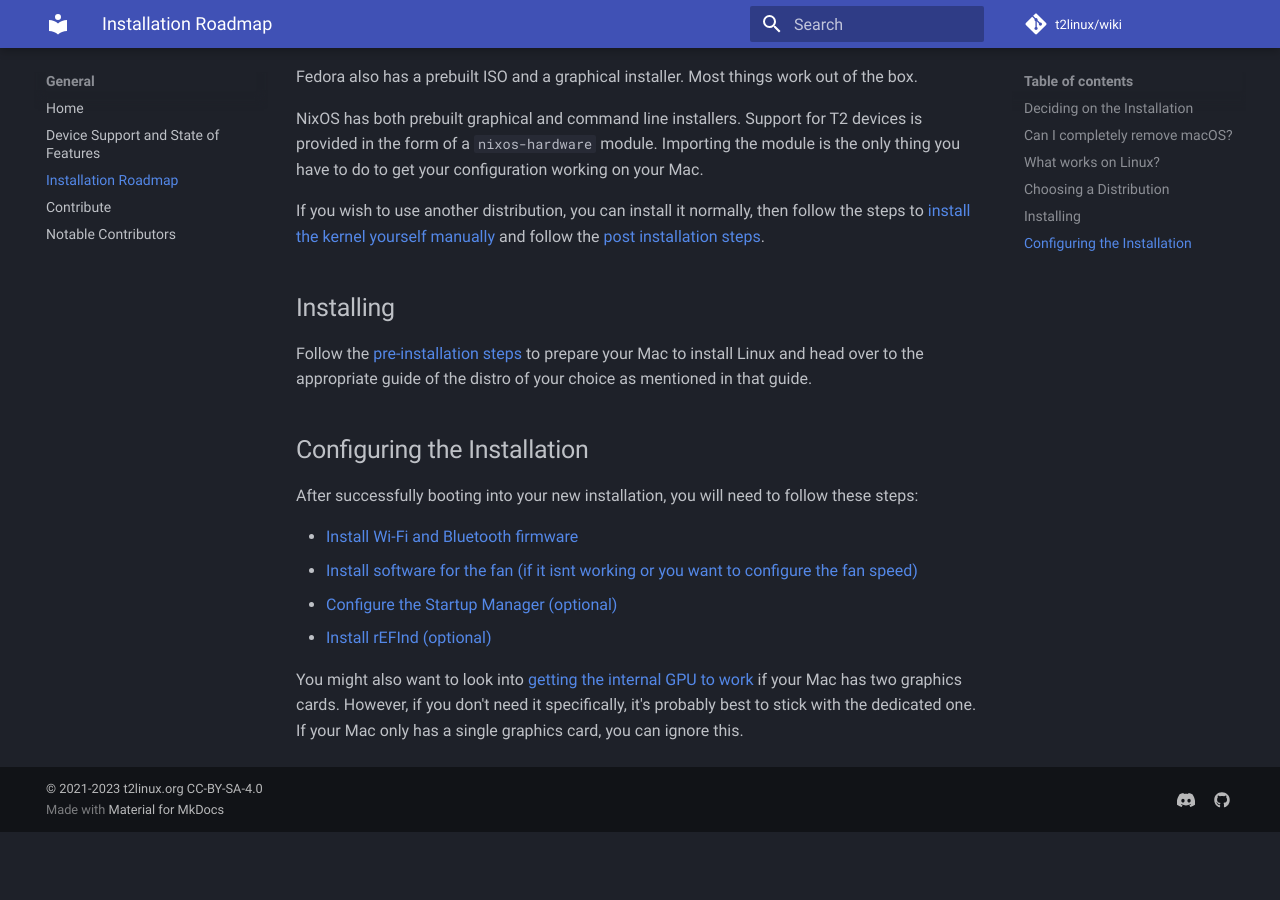
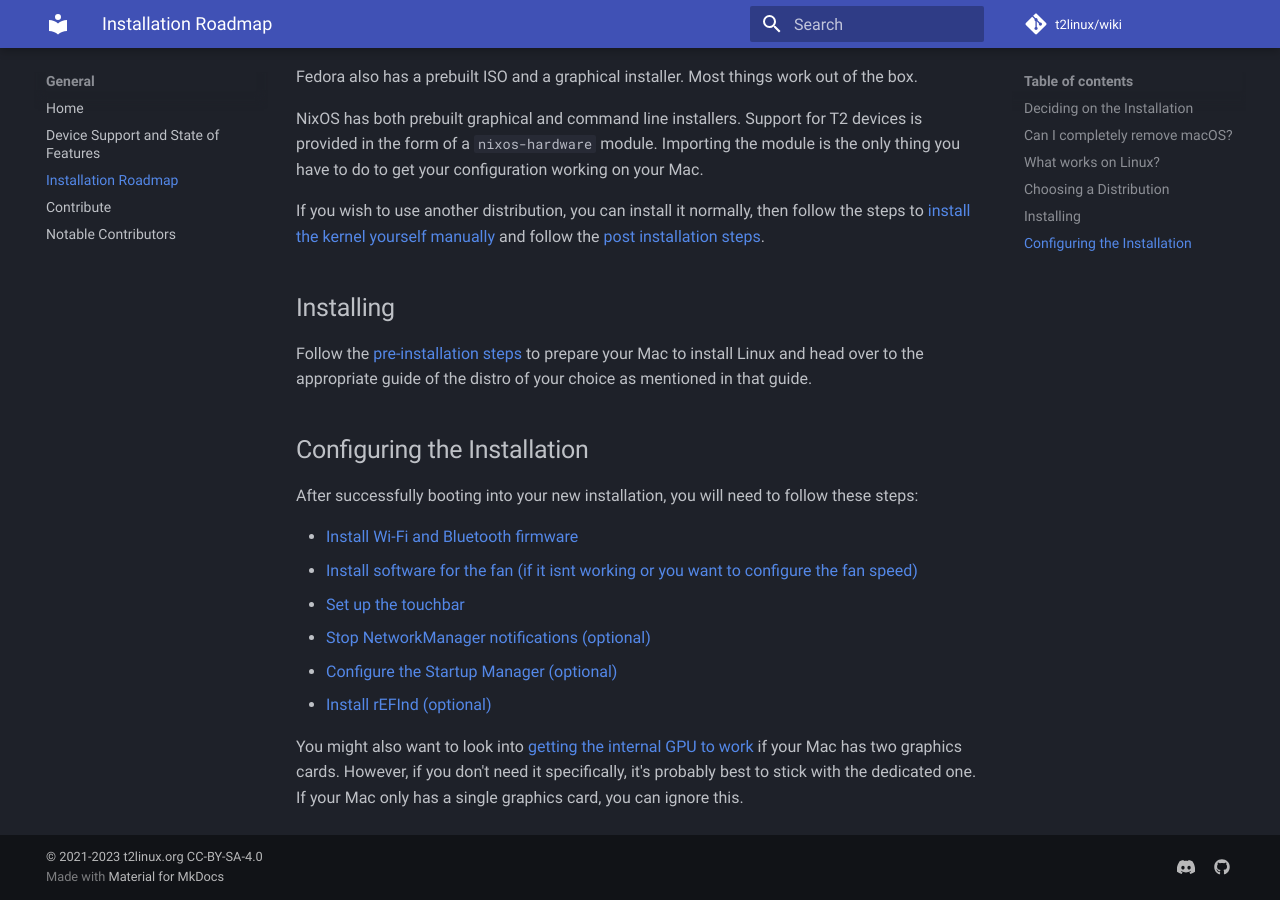
Before and after one commit to t2linux/wiki, an MkDocs documentation site: the page built from docs/roadmap.md, in a window 1280 px wide and 900 px high, scrolled down 1553 px. Built offline with MkDocs 1.6.1 and Material for MkDocs 9.7.7, drawn with Linux system fonts in a browser that asks for light colours; comment, search, counter and statistics services are not loaded; before the commit the page ends 2385 px from its top, so only the background shows below that.

Commit message:
roadmap: Link to specific parts of the postinstall guide

```diff
--- a/docs/roadmap.md
+++ b/docs/roadmap.md
@@ -59,6 +59,8 @@ After successfully booting into your new installation, you will need to follow t
 
 -   [Install Wi-Fi and Bluetooth firmware](https://wiki.t2linux.org/guides/wifi-bluetooth/)
 -   [Install software for the fan (if it isnt working or you want to configure the fan speed)](https://wiki.t2linux.org/guides/fan/)
+-   [Set up the touchbar](https://wiki.t2linux.org/guides/postinstall/#setting-up-the-touch-bar)
+-   [Stop NetworkManager notifications (optional)](https://wiki.t2linux.org/guides/postinstall/#setting-up-the-touch-bar)
 -   [Configure the Startup Manager (optional)](https://wiki.t2linux.org/guides/startup-manager/)
 -   [Install rEFInd (optional)](https://wiki.t2linux.org/guides/refind/)
 
```
